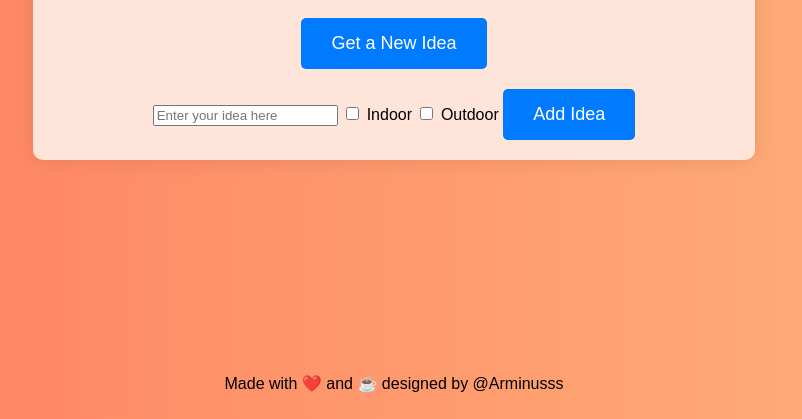
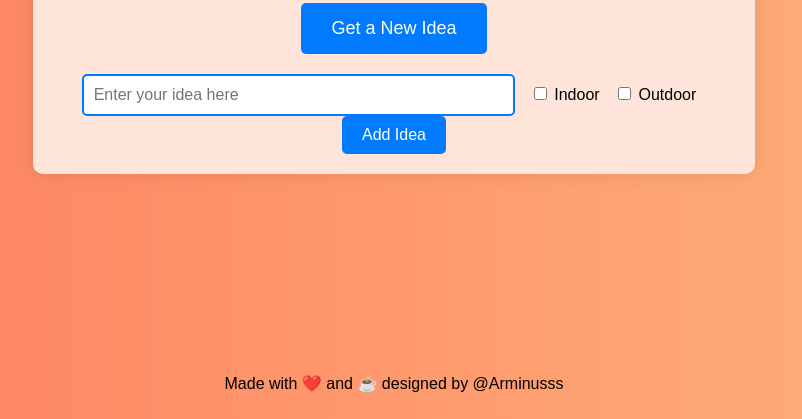
Before and after one commit to Arminusss/idea-generator, a plain HTML site: page 50ideas/index.html in a window 1280 px wide. Shown: the part 381-800 px from the top of the page, without its empty margins (246-1048 px from the left). Drawn offline with Linux system fonts and the light colour scheme.

Commit message:
Update styles.css

```diff
--- a/50ideas/styles.css
+++ b/50ideas/styles.css
@@ -25,6 +25,41 @@ body {
 /* Style the checkbox group */
 .checkbox-group {
     margin-bottom: 20px;
+}
+
+/* Style the add idea section */
+.add-idea-section {
+    margin-top: 20px;
+}
+
+.add-idea-section input[type="text"] {
+    padding: 10px;
+    font-size: 16px;
+    width: 60%;
+    border: 2px solid #007bff;
+    border-radius: 5px;
+    margin-right: 10px;
+}
+
+.add-idea-section label {
+    font-size: 16px;
+    margin-right: 10px;
+}
+
+.add-idea-section button {
+    padding: 10px 20px;
+    font-size: 16px;
+    color: #fff;
+    background-color: #007bff;
+    border: none;
+    border-radius: 5px;
+    cursor: pointer;
+    transition: background-color 0.3s, transform 0.3s; /* Transition for hover effect */
+}
+
+.add-idea-section button:hover {
+    background-color: #0056b3; /* Darker blue when hovering over the button */
+    transform: scale(1.1); /* Slightly enlarge the button on hover */
 }
 
 /* Style the button with padding, color, and hover effect */
```
